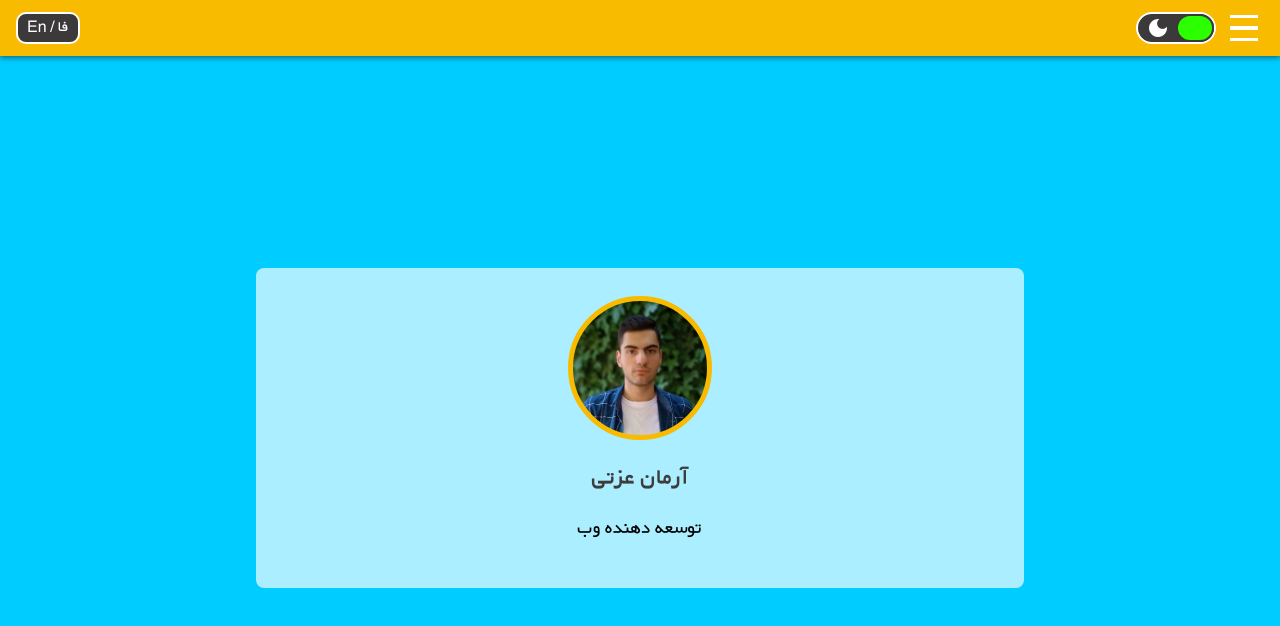
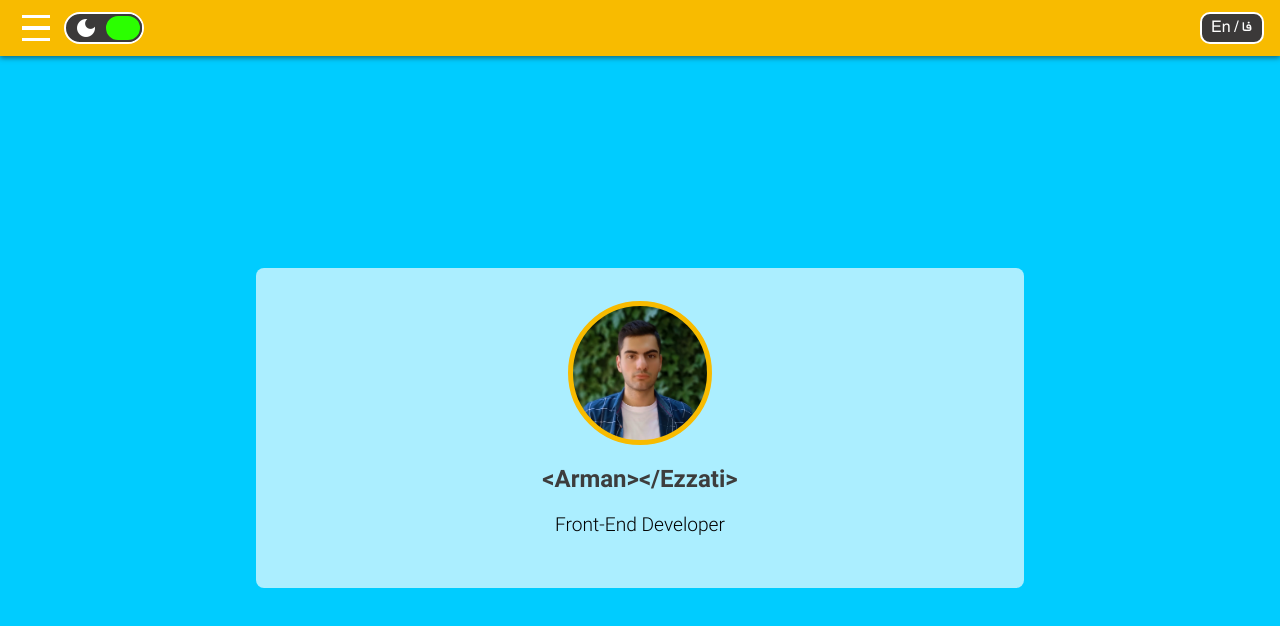
Before and after one commit to armaneng/armaneng.github.io, a plain HTML site: page index.html in a window 1280 px wide. Drawn offline with Linux system fonts and the light colour scheme.

Commit message:
convert the website to english version

```diff
--- a/common.css
+++ b/common.css
@@ -47,7 +47,7 @@
 }
 
 body {
-    font-family: "BYekan", sans-serif;
+    font-family: "Roboto", sans-serif;
     font-weight: 300;
     margin: 0;
     background: #f5f5f5;
@@ -102,7 +102,7 @@ body {
     background: #3b3939;
     /* background: #00c3ff; */
     padding: 0 0.5rem;
-    margin-right: 0.5rem;
+    margin-left: 0.5rem;
 }
 
 .toggle-theme,
@@ -142,6 +142,8 @@ body {
     width: 4rem;
     height: 2rem;
     text-align: center;
+    font-family: "BYekan";
+    font-weight: 300;
 }
 
 .toggle-language__option {
--- a/index.html
+++ b/index.html
@@ -8,7 +8,7 @@
     <link rel="stylesheet" href="main.css">
     <title>Portfolio</title>
 </head>
-<body dir="rtl">
+<body>
     <header class="header">
         <div class="buttons-container">
             <button class="toggle-button">
@@ -17,27 +17,27 @@
                 <span class="toggle-button__bar"></span>
             </button>
             <button class="toggle-theme">
+                <span class="material-icons toggle-theme__option toggle-theme__option--dark-mode">
+                    dark_mode
+                </span>
                 <span class="material-icons toggle-theme__option toggle-theme__option--light-mode">
                     light_mode
-                </span>
-                <span class="material-icons toggle-theme__option toggle-theme__option--dark-mode">
-                    dark_mode
                 </span>
                 <span class="toggle-theme__circle"></span>
             </button>
         </div>
         <div class="toggle-language">
+            <a href="index.html" class="toggle-language__option">En</a>
+            <span>/</span>
             <a href="#" class="toggle-language__option">فا</a>
-            <span>/</span>
-            <a href="index.html" class="toggle-language__option">En</a>
         </div>
     </header>
     <section class="introduction">
         <div class="introduction__wrapper">
             <div class="introduction__photo"></div>
             <div class="introduction__info">
-                <h2 class="introduction__title">آرمان عزتی</h2>
-                <p class="introduction__description">توسعه دهنده وب</p>
+                <h2 class="introduction__title">&lt;Arman&gt;&lt;&#47;Ezzati&gt;</h2>
+                <p class="introduction__description">Front-End Developer</p>
             </div>
         </div>
     </section>
```
